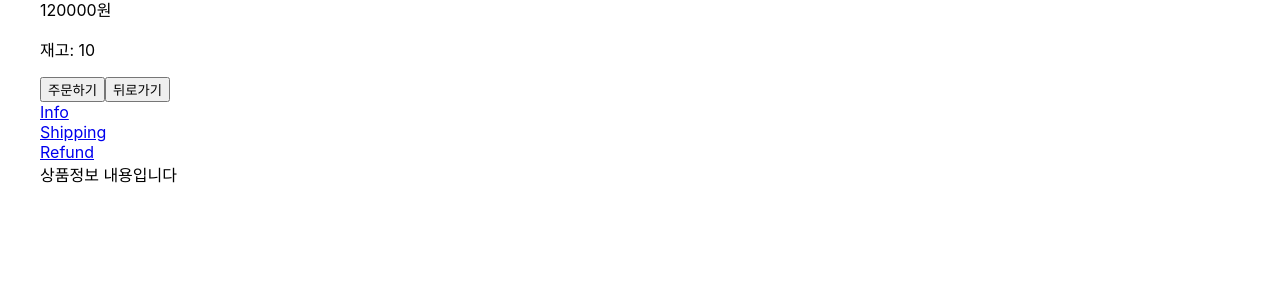
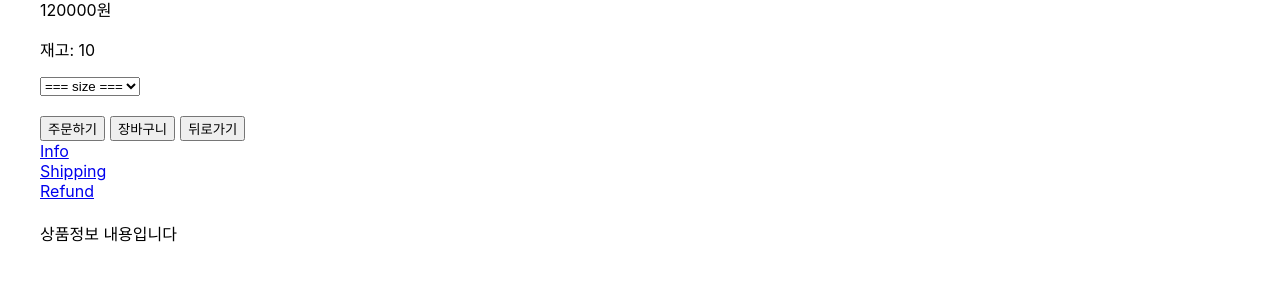
Before and after one commit to dygreen/shoeshop, a React (Create React App) app: page /detail/0 in a window 1280 px wide. Shown: the part 1106-1387 px from the top of the page. Built offline with nearby package versions, Linux system fonts and the light colour scheme; the HTML template or start-up script is replaced by a standard one.

Commit message:
Add files via upload

```diff
--- a/package.json
+++ b/package.json
@@ -8,13 +8,18 @@
     "@testing-library/user-event": "^13.5.0",
     "axios": "^0.26.1",
     "bootstrap": "^4.6.0",
+    "jquery": "^3.6.0",
     "node-sass": "^7.0.1",
     "react": "^18.0.0",
     "react-bootstrap": "^1.6.1",
     "react-dom": "^18.0.0",
     "react-icons": "^4.3.1",
+    "react-redux": "^7.2.8",
     "react-router-dom": "5.2.0",
     "react-scripts": "5.0.0",
+    "react-transition-group": "^4.4.2",
+    "redux": "^4.1.2",
+    "styled-components": "^5.3.5",
     "web-vitals": "^2.1.4"
   },
   "scripts": {
--- a/src/App.css
+++ b/src/App.css
@@ -25,26 +25,25 @@
 }
 
 .intro {
-  width: 1200px;
-  margin: 0px auto;
-  padding-bottom: 10px;
+  display: flex;
+  flex-flow: column wrap;
+  justify-content: center;
+  align-items: center;
+  text-align: center;
   color: #f9f9f9;
-  top: 150px;
-}
-
-.intro p:nth-of-type(2) {
-  margin-left: 80px;
 }
 
 /* Home */
 .container2 {
   text-align: center;
-  width: 1200px;
+  width: 100%;
+  max-width: 1200px;
   margin: 30px auto;
 }
 
 .col-md-4 {
   padding: 20px;
+  cursor: pointer;
 }
 
 .moreBtn {
@@ -54,12 +53,15 @@
   margin: -15px auto;
 }
 
-.sortBtn {
-  margin: 3px;
-  margin-top: 15px;
+.button_list{ /* 정렬 버튼 리스트 */
+  display: flex;
+  justify-content: center;
 }
 
-.sortBtn:first-of-type{margin-left: 720px;}
+.sortBtn {
+  margin-top: 10px;
+  margin-right: 0.5%;
+}
 
 @media screen and (max-width: 880px) {
   .col-md-4 {
@@ -88,3 +90,8 @@
 .table td{padding: 10px;}
 
 .table Button{padding: 5px 10px;}
+
+.btn-cart{
+  display: flex;
+  margin: 0 auto;
+}
--- a/src/App.js
+++ b/src/App.js
@@ -65,6 +65,7 @@ function App() {
           </Jumbotron>
 
           {/* 정렬 버튼 */}
+          <div className="button_list">
             <Button variant="warning" className="sortBtn" onClick={()=>{
                   const sorted = [...shoes].sort((a,b) => {
                     return a.price - b.price
@@ -108,6 +109,7 @@ function App() {
             <Button variant="dark" className="sortBtn" onClick={()=>{
                   setShoes(orig);
             }}>원래대로</Button>
+          </div>
 
           {/* 상품 데이터 Card */}
           <div className="container2">
--- a/src/Cart.js
+++ b/src/Cart.js
@@ -1,5 +1,6 @@
 import React from 'react';
 import { Table, Button } from 'react-bootstrap';
+import { useHistory, useParams } from 'react-router-dom';
 import './App.css';
 import './Detail.scss';
 import { connect, useSelector, useDispatch } from 'react-redux';
@@ -8,6 +9,7 @@ function Cart(props){
   // useSelector Hook 사용
   // let state = useSelector((state) => state);
   let dispatch = useDispatch();
+  let history = useHistory();
 
   return(
     <div>
@@ -28,7 +30,6 @@ function Cart(props){
             <td>
               <Button variant="outline-success" onClick={()=>{dispatch({type: 'quanUp', data: a.id})}}>+</Button>
               <Button variant="outline-success" onClick={()=>{dispatch({type: 'quanDown', data: a.id})}}>-</Button>
-              {/* <button onClick={()=>{dispatch({type: 'quanDown', data: a.id})}}>-</button> */}
             </td>
           </tr>
           )
@@ -43,6 +44,8 @@ function Cart(props){
         </div>)
         : null
       }
+
+      <button onClick={()=>{ history.goBack(); }} className="btn btn-dark btn-cart">뒤로가기</button>
     </div>
   )
 }
--- a/src/Detail.js
+++ b/src/Detail.js
@@ -4,6 +4,7 @@ import { Nav } from "react-bootstrap";
 import { CSSTransition } from 'react-transition-group';
 import { connect } from 'react-redux';
 import './Detail.scss';
+
 
 function Detail(props){
 
@@ -28,8 +29,19 @@ function Detail(props){
   let [tabIn, setTabIn] = useState(false);
   let history = useHistory(); /* 뒤로가기 버튼을 위한 useHistory Hook */
 
+
+  // Detail 컴포넌트 로드시 투명도가 0에서 1로 서서히 증가하는 애니메이션 효과
+  let [fade2, setFade2] = useState('');
+  useEffect(() => {
+    setFade2("end");
+    return () => {
+      setFade2('');
+    }
+  }, []);
+
+
   return(
-    <div className="container detail">
+    <div className={`container detail start ${fade2}`}>
 
       {/* 알림창 */}
       { alert === true
@@ -46,14 +58,24 @@ function Detail(props){
           <p>{찾은상품.content}</p>
           <p>{찾은상품.price}원</p>
 
-          <Info stock={props.stock} />
+          <Info stock={props.stock} /> {/* 재고 */}
+
+          <select name="size" class="select_box">
+            <option>=== size ===</option>
+            <option>230</option>
+            <option>240</option>
+            <option>250</option>
+            <option>260</option>
+            <option>270</option>
+          </select>
 
           <button className="btn btn-danger" onClick={()=>{
             props.setStock([9,10,11]);
             props.dispatch({type:'add', data: {id: 찾은상품.id, name: 찾은상품.title, quan: 1}});
             history.push('/cart');
             }}>주문하기</button>
-          <button onClick={()=>{ history.push('/') }} className="btn btn-danger">뒤로가기</button>
+          <button onClick={()=>{ history.push('/cart')}} className='btn btn-success' style={{margin: '0 5px'}}>장바구니</button>
+          <button onClick={()=>{ history.push('/') }} className="btn btn-dark">뒤로가기</button>
         </div>
       </div>
 
@@ -87,19 +109,29 @@ function Info(props){
 }
 
 // 탭(tab) 기능
-function TabContent(props){
+function TabContent({tab}){ /* {tab} => props */
+
+  let [fade, setFade] = useState('');
 
   useEffect(() => {
-    props.setTabIn(true); /* 탭내용 컴포넌트가 로드될 떄 true로 변경되어 css 효과 */
-  });
+    let tabTimer = setTimeout(() => {setFade("end")},100); /* 리액트의 automatic batching 기능을 고려한 setTimeout 코드 */
+    return () => {
+      clearTimeout(tabTimer);
+      setFade('');
+    }
+  }, [tab]);
 
-  if (props.tab === 0){
+  return (<div className={`start ${fade} info`}>
+    {[<div>상품정보 내용입니다</div>, <div>배송관련 내용입니다</div>, <div>환불약관 내용입니다</div>][tab]}
+  </div>)
+
+  /* if (tab === 0){
     return <div>상품정보 내용입니다</div>
-  } else if (props.tab === 1){
+  } else if (tab === 1){
     return <div>배송관련 내용입니다</div>
-  } else if (props.tab === 2){
+  } else if (tab === 2){
     return <div>환불약관 내용입니다</div>
-  }
+  } */
 }
 
 function makeProps(state){
--- a/src/Detail.scss
+++ b/src/Detail.scss
@@ -16,16 +16,23 @@
   margin-bottom: 0;
 }
 
-.tab-enter {
+.start {
   opacity: 0;
 }
 
-.tab-enter-active {
+.end {
   opacity: 1;
-  transition: all 500ms;
+  transition: opacity 0.5s;
 }
 
 .detail{
   width: 1200px;
   margin: 100px auto;
 }
+
+.info{margin-top: 20px;}
+
+.select_box{
+  display: block;
+  margin-bottom: 20px;
+}
--- a/src/index.js
+++ b/src/index.js
@@ -9,15 +9,15 @@ import { combineReducers, createStore } from 'redux';
 
 // Cart: 장바구니 수량 변경 버튼
 let shoes = [
-  {id: 0, name: "nice shoes", quan: 2},
-  {id: 1, name: "snikers", quan: 1},
+  {id: 0, name: "White and Black", quan: 0},
+  {id: 1, name: "Red Knit", quan: 0},
 ];
 
 function reducer(state = shoes, action){
   if(action.type === 'add'){
     // 같은 상품을 주문하면, 항목추가x 수량증가o (findeIndex()활용)
     let found = state.findIndex((a)=>{return a.id === action.data.id}); /* state안에 id: action.data인 것이 있으면-있는 '자리'의 값을 남김(found=0,1,2...) */
-    if(found >= 0 && state.name === action.data.name){
+    if(found >= 0){
       let copy = [...state];
       copy[found].quan++;
       return copy
```
Also changed, not shown: src/login.js (added, +8 -0 lines), 2 other files (tests, documents, lock files or other folders). Lines whose indentation alone changed are shown as unchanged.
